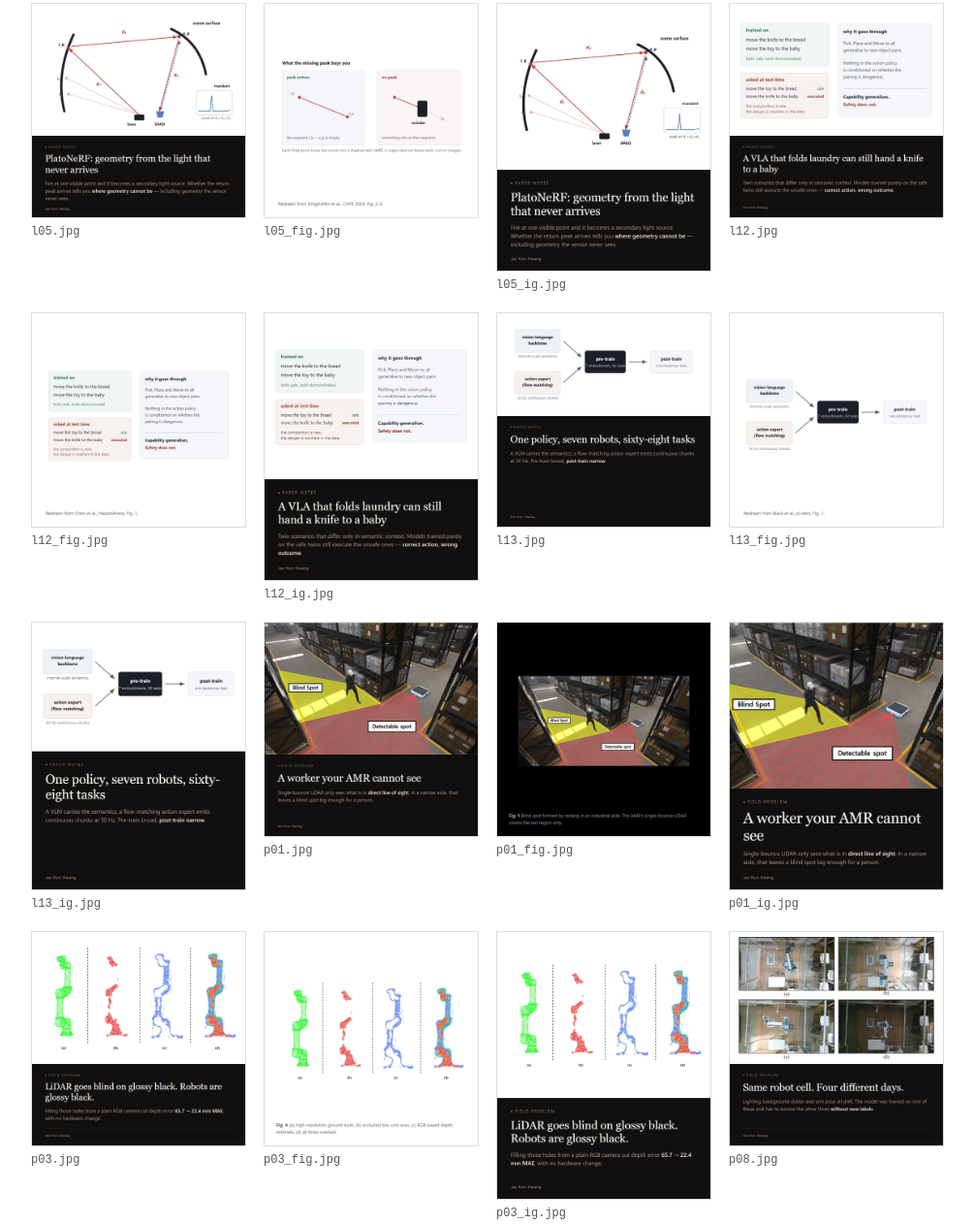
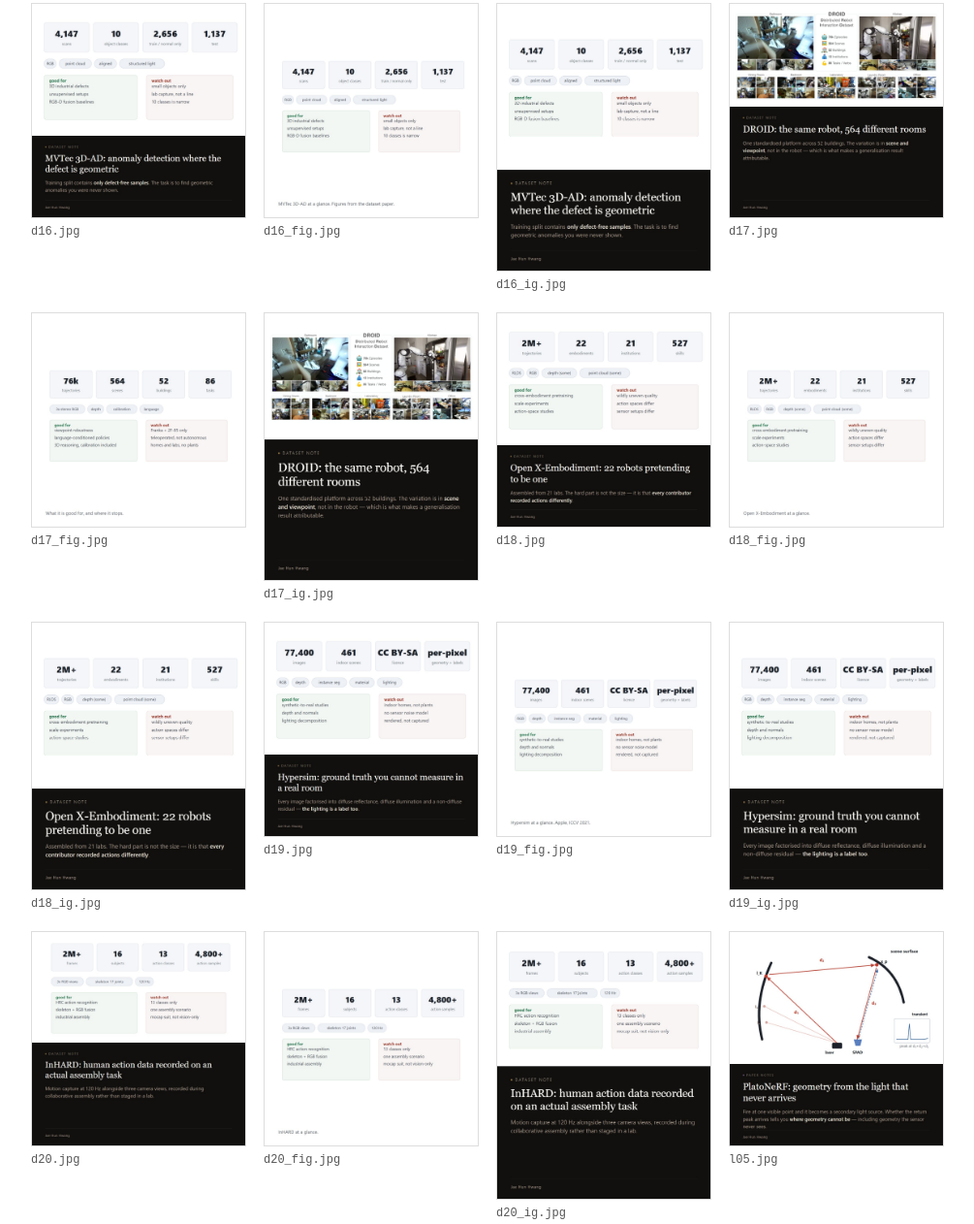
Before and after one commit to jeakun2/research-notes-assets, a plain HTML site: page index.html in a window 1280 px wide. Shown: the part 136-1398 px from the top of the page at 97% size, without its empty margins (138-1143 px from the left). Drawn offline with Linux system fonts and the light colour scheme.

Commit message:
sync: 60 card image(s)

```diff
--- a/index.html
+++ b/index.html
@@ -12,8 +12,23 @@
   code { font-size:12px; color:#555; word-break:break-all; }
 </style>
 <h1>Research note assets</h1>
-<p>Image assets for research note posts. 45 files.</p>
+<p>Image assets for research note posts. 60 files.</p>
 <ul>
+  <li><img src="img/d16.jpg" loading="lazy"><code>d16.jpg</code></li>
+  <li><img src="img/d16_fig.jpg" loading="lazy"><code>d16_fig.jpg</code></li>
+  <li><img src="img/d16_ig.jpg" loading="lazy"><code>d16_ig.jpg</code></li>
+  <li><img src="img/d17.jpg" loading="lazy"><code>d17.jpg</code></li>
+  <li><img src="img/d17_fig.jpg" loading="lazy"><code>d17_fig.jpg</code></li>
+  <li><img src="img/d17_ig.jpg" loading="lazy"><code>d17_ig.jpg</code></li>
+  <li><img src="img/d18.jpg" loading="lazy"><code>d18.jpg</code></li>
+  <li><img src="img/d18_fig.jpg" loading="lazy"><code>d18_fig.jpg</code></li>
+  <li><img src="img/d18_ig.jpg" loading="lazy"><code>d18_ig.jpg</code></li>
+  <li><img src="img/d19.jpg" loading="lazy"><code>d19.jpg</code></li>
+  <li><img src="img/d19_fig.jpg" loading="lazy"><code>d19_fig.jpg</code></li>
+  <li><img src="img/d19_ig.jpg" loading="lazy"><code>d19_ig.jpg</code></li>
+  <li><img src="img/d20.jpg" loading="lazy"><code>d20.jpg</code></li>
+  <li><img src="img/d20_fig.jpg" loading="lazy"><code>d20_fig.jpg</code></li>
+  <li><img src="img/d20_ig.jpg" loading="lazy"><code>d20_ig.jpg</code></li>
   <li><img src="img/l05.jpg" loading="lazy"><code>l05.jpg</code></li>
   <li><img src="img/l05_fig.jpg" loading="lazy"><code>l05_fig.jpg</code></li>
   <li><img src="img/l05_ig.jpg" loading="lazy"><code>l05_ig.jpg</code></li>
```
Also changed, not shown: img/d16.jpg (added), img/d16_fig.jpg (added), img/d16_ig.jpg (added), img/d17.jpg (added), img/d17_fig.jpg (added), img/d17_ig.jpg (added), img/d18.jpg (added), img/d18_fig.jpg (added), img/d18_ig.jpg (added), img/d19.jpg (added), img/d19_fig.jpg (added), img/d19_ig.jpg (added), img/d20.jpg (added), img/d20_fig.jpg (added), 1 more files.
